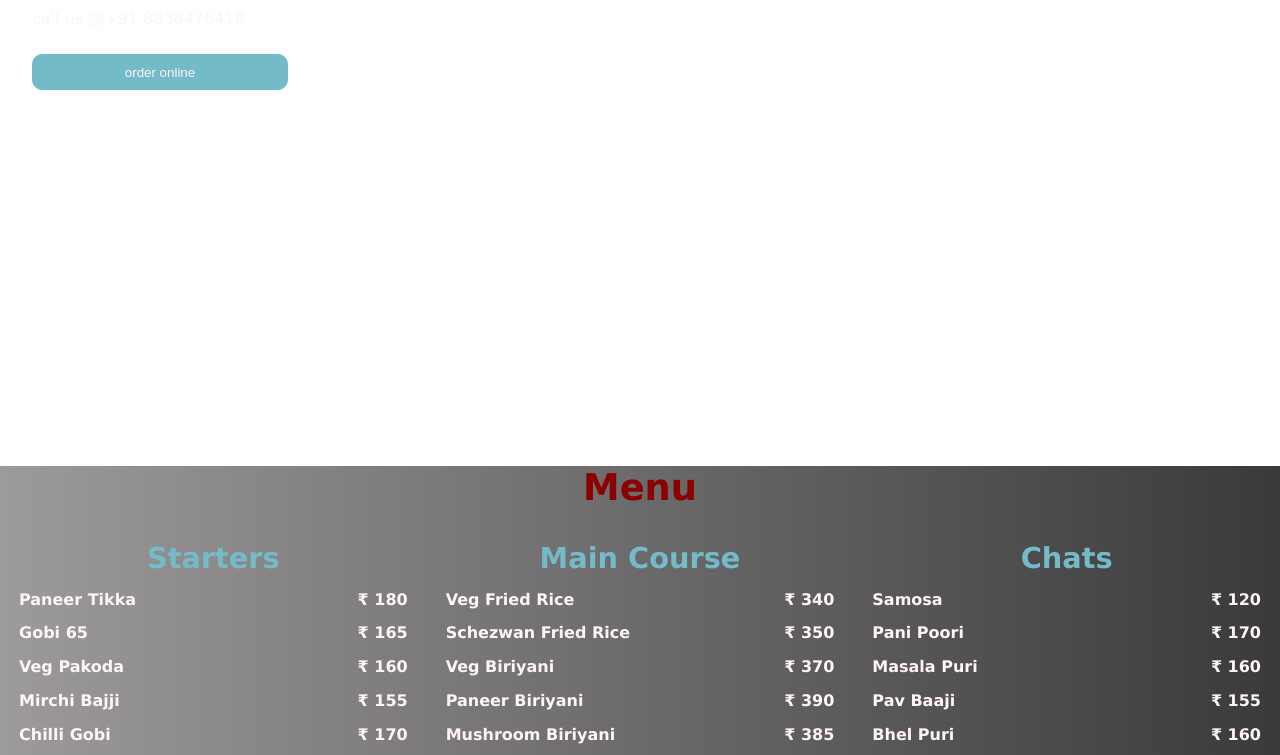
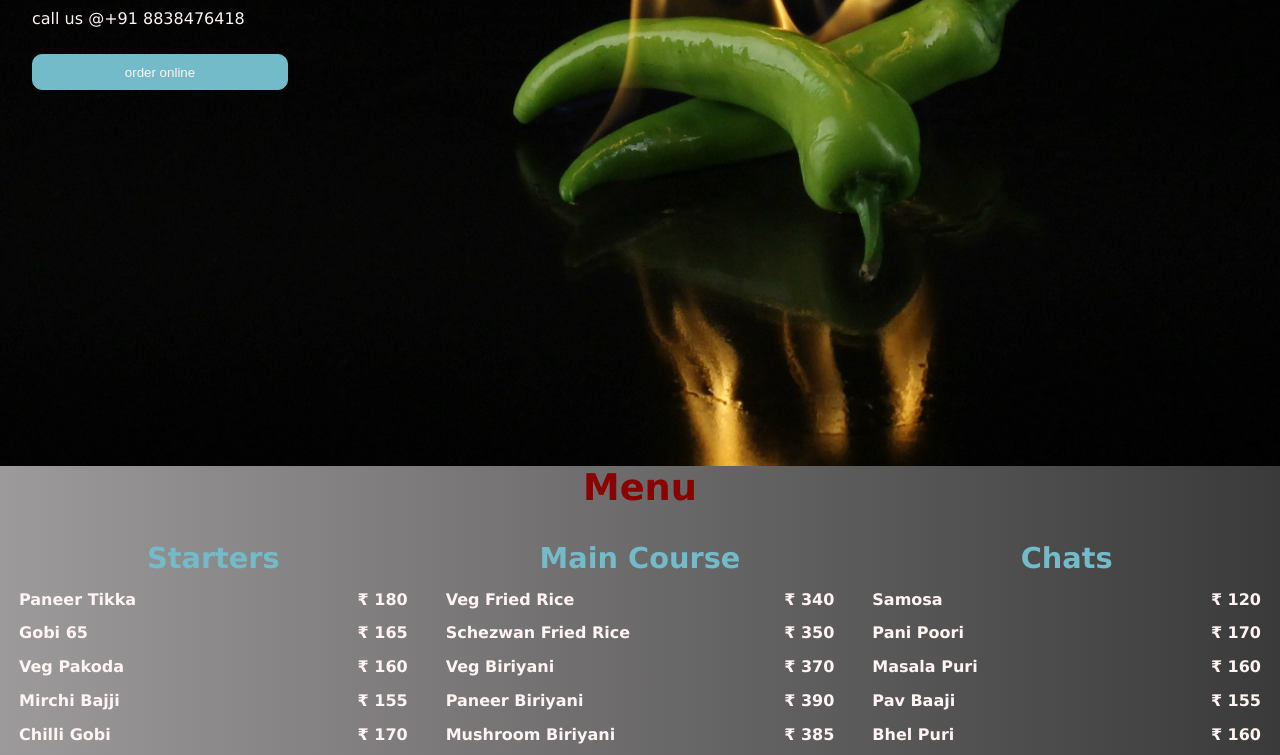
Before and after one commit to Nevedhano/spicyhutrestaurant, a plain HTML site: page index.html in a window 1280 px wide. Shown: the part 334-1089 px from the top of the page. Drawn offline with Linux system fonts and the light colour scheme; the site is published under a folder, as on GitHub Pages, so addresses that start at the root find nothing.

Commit message:
Update style.css

```diff
--- a/style.css
+++ b/style.css
@@ -12,7 +12,7 @@ body,h2{
     font-family:'Lucida Sans', 'Lucida Sans Regular', 'Lucida Grande', 'Lucida Sans Unicode', Geneva, Verdana, sans-serif;
 }
 .landing{
-    background-image: url("/pexels-pixabay-70842.jpg");
+    background-image: url("./pexels-pixabay-70842.jpg");
    background-size: cover;
    background-position: center;
    height:100vh ;
```
